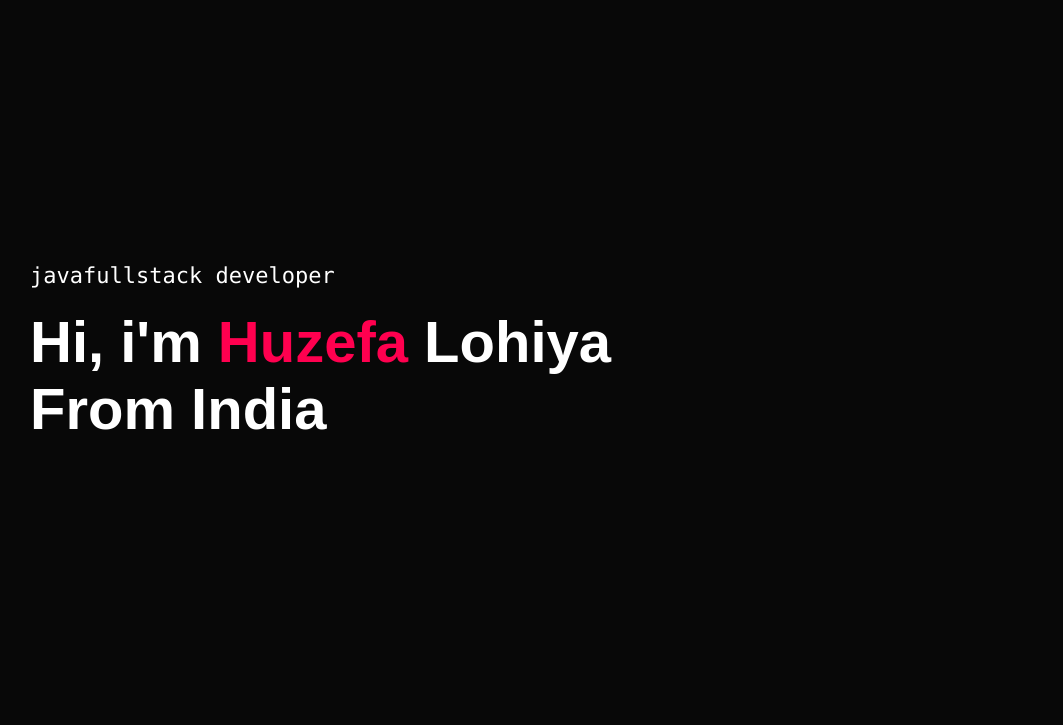
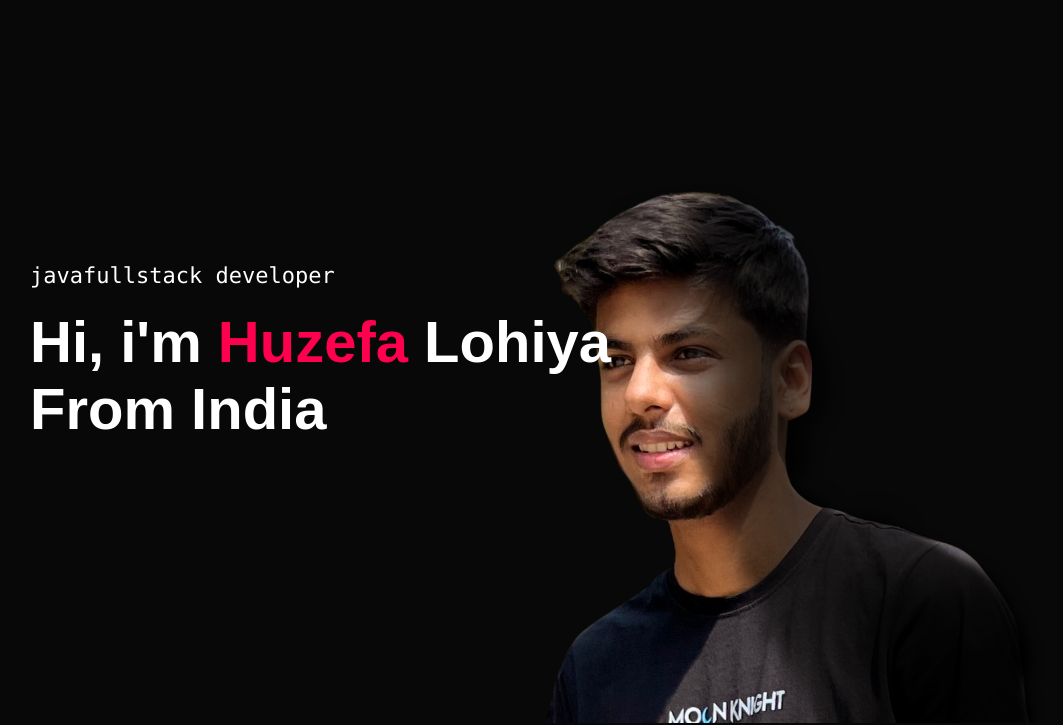
Before and after one commit to huzeff/portfolio-website, a plain HTML site: page index.html in a window 1280 px wide. Shown: the part 77-802 px from the top of the page, without its empty margins (80-1143 px from the left). Drawn offline with Linux system fonts and the light colour scheme.

Commit message:
Update style.css

```diff
--- a/style.css
+++ b/style.css
@@ -16,7 +16,7 @@ body{
 #header{
     width: 100%;
     height: 100vh;
-    background-image: url(images/background_img.png);
+    background-image: url(background_img.png);
     background-size: cover;
     background-position: center;
 
```
